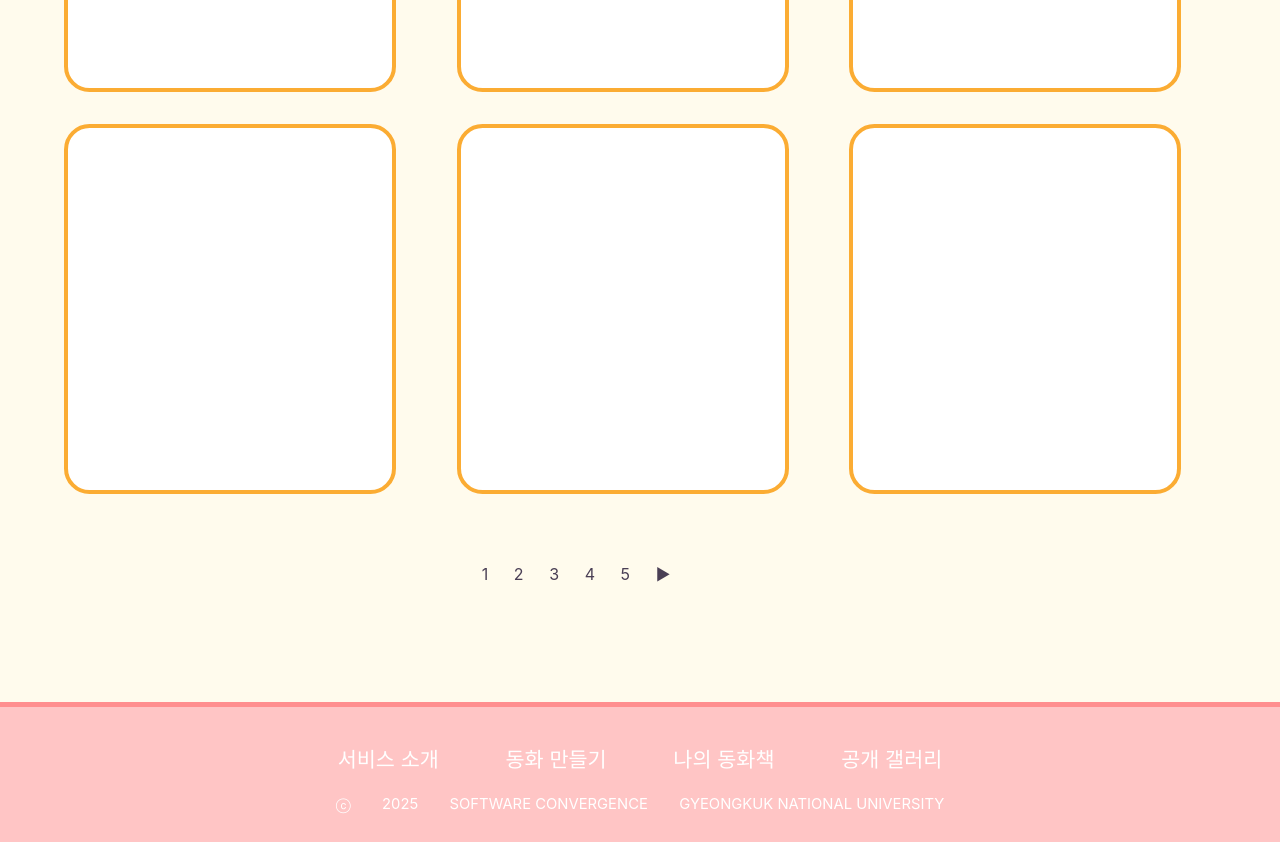
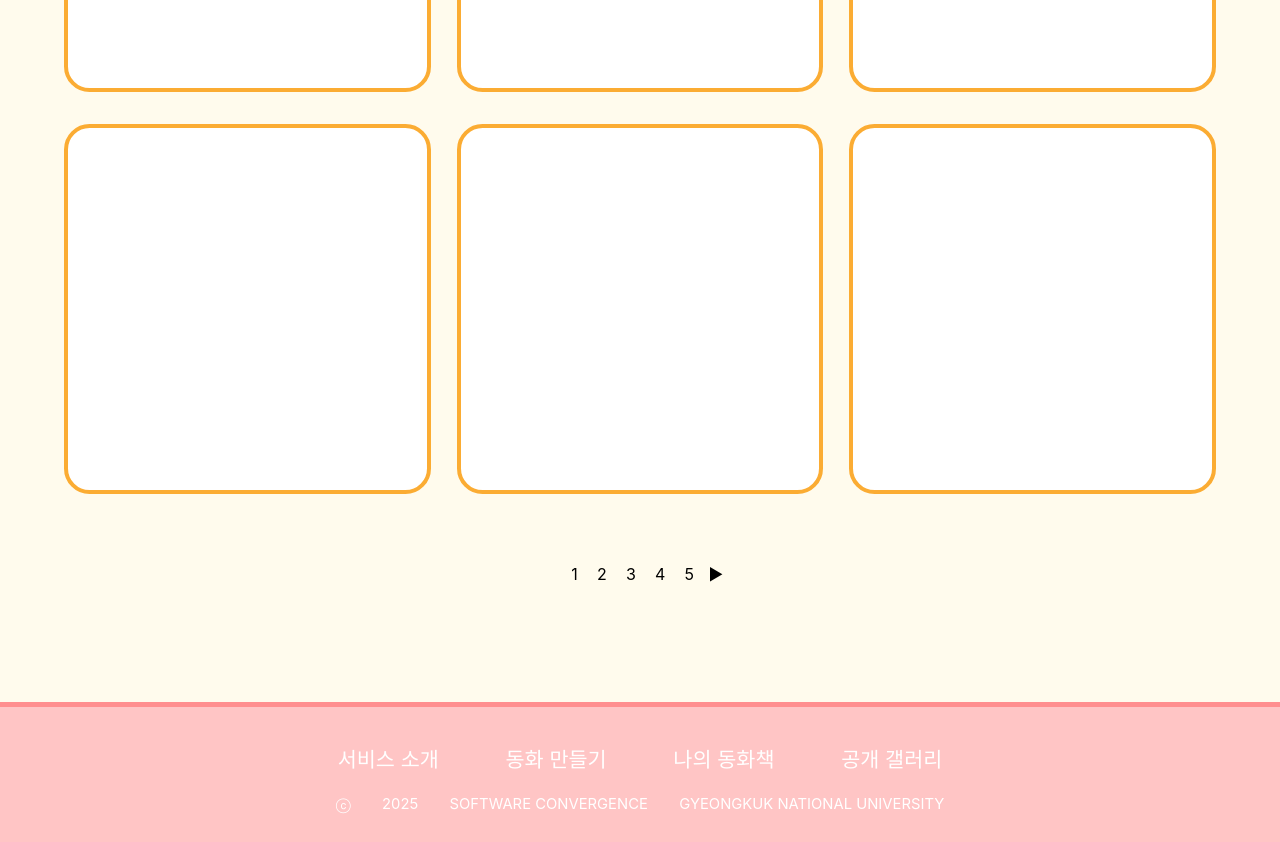
Before and after one commit to yANUs-3-Team/FE, a React (Create React App) app: page /open-gallery in a window 1280 px wide. Shown: the part 1060-1902 px from the top of the page. Built offline with nearby package versions, Linux system fonts and the light colour scheme; a web font is replaced by a local one.

Commit message:
Modified style

```diff
--- a/src/component/Css/myGallery.css
+++ b/src/component/Css/myGallery.css
@@ -153,7 +153,7 @@
   position: relative;
   overflow: hidden;
 
-  width: 25.3125vw;
+  width: calc(100%-5vw);
   height: 45.185vh;
 
   display: flex;
@@ -220,17 +220,57 @@
   display: flex;
   justify-content: center;
   align-items: center;
-  gap: 2vw;
+}
 
-  color: #4A3F55;
+.MGpagination_wrapper {
+  display: flex;
+  justify-content: center;
+  align-items: center;
+  width: 13vw;
+  position: relative;
+}
+
+.MGpagination_center {
+  display: flex;
+  justify-content: center;
+  gap: 1.5vw;
+  flex: 1;
+}
+
+.MGpagination_arrow {
+  all: unset !important;
+  width: 3vw;
+  height: 5vh;
+
+  color: #4a3f55;
   font-size: 2vh;
+  padding: 0.6vh 1vw;
+  border-radius: 0.8vw;
+  cursor: pointer;
+
+  display: flex;
+  justify-content: center;
+  align-items: center;
+}
+
+.MGpagination_arrow.left {
+  position: absolute;
+  left: 0;
+}
+
+.MGpagination_arrow.right {
+  position: absolute;
+  right: 0;
 }
 
 .MGpagination_button {
   all: unset !important;
 
-  background-color: #4A3F55;
+  color: #4A3F55;
   font-size: 2vh;
+  border-radius: 0.5vw;
+  padding: 0.4vh 1vw;
+  cursor: pointer;
 }
 
 .emptyCover_container {
--- a/src/component/Css/openGallery.css
+++ b/src/component/Css/openGallery.css
@@ -31,8 +31,8 @@
   width: 1cqmax;
   height: 3.5vh;
 
-    background-color: #E9DAFF;
-    border: 0.3vh solid #847AE2;
+  background-color: #e9daff;
+  border: 0.3vh solid #847ae2;
 }
 
 .squarePuple2 {
@@ -43,8 +43,8 @@
   width: 1.1vw;
   height: 0.8vh;
 
-    background-color: #BB99FF;
-    border: 0.3vh solid #5F51DA;
+  background-color: #bb99ff;
+  border: 0.3vh solid #5f51da;
 }
 
 .squarePuple3 {
@@ -55,8 +55,8 @@
   width: 1.4vw;
   height: 1.4vh;
 
-    background-color: #D7BCFF;
-    border: 0.3vh solid #6D61D9;
+  background-color: #d7bcff;
+  border: 0.3vh solid #6d61d9;
 }
 
 .openGallery_title {
@@ -97,13 +97,13 @@
 
   background-color: white;
   border-radius: 5vw;
-    border: 0.2vw solid #663E77;
+  border: 0.2vw solid #663e77;
   font-size: 3vh;
 }
 
 /* 바깥쪽 삼각형 (테두리 역할) */
 .OG_speechBubble::before {
-    content: '';
+  content: "";
   position: absolute;
   right: -1.2vw;
   top: 50%;
@@ -113,13 +113,13 @@
 
   border-top: 1.4vh solid transparent;
   border-bottom: 1.4vh solid transparent;
-    border-left: 1.2vw solid #663E77;
+  border-left: 1.2vw solid #663e77;
   z-index: 1;
 }
 
 /* 안쪽 삼각형 (배경색 역할) */
 .OG_speechBubble::after {
-    content: '';
+  content: "";
   position: absolute;
   right: -0.9vw;
   top: 50%;
@@ -150,7 +150,7 @@
   position: relative;
   overflow: hidden;
 
-    width: 25.3125vw;
+  width: calc(100%-5vw);
   height: 45.185vh;
 
   display: flex;
@@ -159,7 +159,7 @@
   align-items: center;
   gap: 4vh;
 
-    border: 0.6vh solid #FBAC33;
+  border: 0.6vh solid #fbac33;
   border-radius: 2vw;
   background-color: white;
   background-size: cover;
@@ -185,7 +185,7 @@
   background-color: rgba(0, 0, 0, 0.4);
 }
 
-.cover_box2>* {
+.cover_box2 > * {
   position: relative;
   z-index: 2;
 }
@@ -205,8 +205,8 @@
 }
 
 .OG_detail_button:last-of-type {
-    background-color: #E9DAFF;
-    color: #4A3F55;
+  background-color: #e9daff;
+  color: #4a3f55;
   font-size: 3vh;
   box-shadow: inset 0 -1vh 2vh rgba(146, 131, 218, 0.8);
 }
@@ -216,22 +216,62 @@
 }
 
 .OGpagination_container {
-    width: calc(100% - 10vw);
+  width: 100%;
   height: 20vh;
   padding-bottom: 6vh;
 
   display: flex;
   justify-content: center;
   align-items: center;
-    gap: 2vw;
+}
 
-    color: #4A3F55;
+.OGpagination_wrapper {
+  display: flex;
+  justify-content: center;
+  align-items: center;
+  width: 13vw;
+  position: relative;
+}
+
+.OGpagination_center {
+  display: flex;
+  justify-content: center;
+  gap: 1.5vw;
+  flex: 1;
+}
+
+.OGpagination_arrow {
+  all: unset !important;
+  width: 3vw;
+  height: 5vh;
+
+  color: #4a3f55;
   font-size: 2vh;
+  padding: 0.6vh 1vw;
+  border-radius: 0.8vw;
+  cursor: pointer;
+
+  display: flex;
+  justify-content: center;
+  align-items: center;
+}
+
+.OGpagination_arrow.left {
+  position: absolute;
+  left: 0;
+}
+
+.OGpagination_arrow.right {
+  position: absolute;
+  right: 0;
 }
 
 .OGpagination_button {
   all: unset !important;
 
-    background-color: #4A3F55;
+  color: #4A3F55;
   font-size: 2vh;
+  border-radius: 0.5vw;
+  padding: 0.4vh 1vw;
+  cursor: pointer;
 }
--- a/src/pages/myGallery.js
+++ b/src/pages/myGallery.js
@@ -8,7 +8,7 @@ import { useNavigate } from "react-router-dom";
 function MyGallery() {
   const itemsPerPage = 9;
   const allCovers = Array.from({ length: 10 }, (_, idx) => ({
-        id: idx + 1
+    id: idx + 1,
   }));
 
   const [currentPage, setCurrentPage] = useState(1);
@@ -38,11 +38,15 @@ function MyGallery() {
             <div className="circleBlue3"></div>
           </div>
           <div className="myGallery_title">나의 동화책</div>
-                    <div className="MG_speechBubble">지금까지 만든 동화책을 확인해 보세요!</div>
           {currentCovers.length > 0 && (
+            <>
+              <div className="MG_speechBubble">
+                지금까지 만든 동화책을 확인해 보세요!
+              </div>
               <div className="galleryIcon_box">
                 <img src={halfSide3} alt="" className="MGcharIMG" />
               </div>
+            </>
           )}
         </div>
 
@@ -51,7 +55,10 @@ function MyGallery() {
             <div className="emptyCover_box">
               <div className="emptySentence_T">아직 만든 동화가 없어요!</div>
               <div className="emptySentence_P">함께 동화를 만들어 볼까요?</div>
-                            <div className="emptyToCreate_button" onClick={() => navigate("/create")}>
+              <div
+                className="emptyToCreate_button"
+                onClick={() => navigate("/create")}
+              >
                 동화 만들러 가기
               </div>
             </div>
@@ -69,15 +76,17 @@ function MyGallery() {
             </div>
 
             <div className="MGpagination_container">
+              <div className="MGpagination_wrapper">
                 {currentGroup > 0 && (
                   <button
-                                    className="MGpagination_button"
+                    className="MGpagination_arrow left"
                     onClick={() => handlePageChange(groupStart - 1)}
                   >
                     ◀
                   </button>
                 )}
 
+                <div className="MGpagination_center">
                   {Array.from(
                     { length: groupEnd - groupStart + 1 },
                     (_, idx) => {
@@ -93,15 +102,17 @@ function MyGallery() {
                       );
                     }
                   )}
+                </div>
 
                 {groupEnd < totalPages && (
                   <button
-                                    className="MGpagination_button"
+                    className="MGpagination_arrow right"
                     onClick={() => handlePageChange(groupEnd + 1)}
                   >
                     ▶
                   </button>
                 )}
+              </div>
             </div>
           </>
         )}
--- a/src/pages/openGallery.js
+++ b/src/pages/openGallery.js
@@ -5,8 +5,8 @@ import halfSide3 from "../images/character_halfSide3.png";
 
 function OpenGallery() {
   const itemsPerPage = 9;
-    const allCovers = Array.from({ length: 100 }, (_, idx) => ({
-        id: idx + 1
+  const allCovers = Array.from({ length: 91 }, (_, idx) => ({
+    id: idx + 1,
   }));
 
   const [currentPage, setCurrentPage] = useState(1);
@@ -36,7 +36,9 @@ function OpenGallery() {
             <div className="squarePuple3"></div>
           </div>
           <div className="openGallery_title">공개 갤러리</div>
-                    <div className="OG_speechBubble">다른 사람들이 만든 작품을 함께 볼까요?</div>
+          <div className="OG_speechBubble">
+            다른 사람들이 만든 작품을 함께 볼까요?
+          </div>
           <div className="galleryIcon_box2">
             <img src={halfSide3} alt="" className="OGcharIMG" />
           </div>
@@ -51,18 +53,18 @@ function OpenGallery() {
         </div>
 
         <div className="OGpagination_container">
+          <div className="OGpagination_wrapper">
             {currentGroup > 0 && (
               <button
-                            className="OGpagination_button"
+                className="OGpagination_arrow left"
                 onClick={() => handlePageChange(groupStart - 1)}
               >
                 ◀
               </button>
             )}
 
-                    {Array.from(
-                        { length: groupEnd - groupStart + 1 },
-                        (_, idx) => {
+            <div className="OGpagination_center">
+              {Array.from({ length: groupEnd - groupStart + 1 }, (_, idx) => {
                 const pageNum = groupStart + idx;
                 return (
                   <button
@@ -73,17 +75,18 @@ function OpenGallery() {
                     {pageNum}
                   </button>
                 );
-                        }
-                    )}
+              })}
+            </div>
 
             {groupEnd < totalPages && (
               <button
-                            className="OGpagination_button"
+                className="OGpagination_arrow right"
                 onClick={() => handlePageChange(groupEnd + 1)}
               >
                 ▶
               </button>
             )}
+          </div>
         </div>
         <Footer />
       </div>
```
Lines whose indentation alone changed are shown as unchanged.
